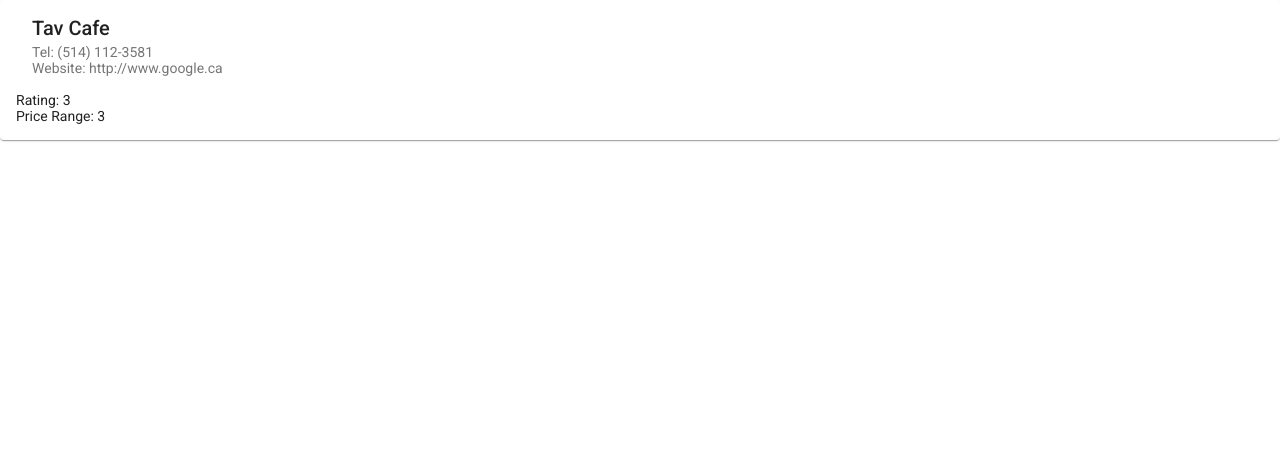
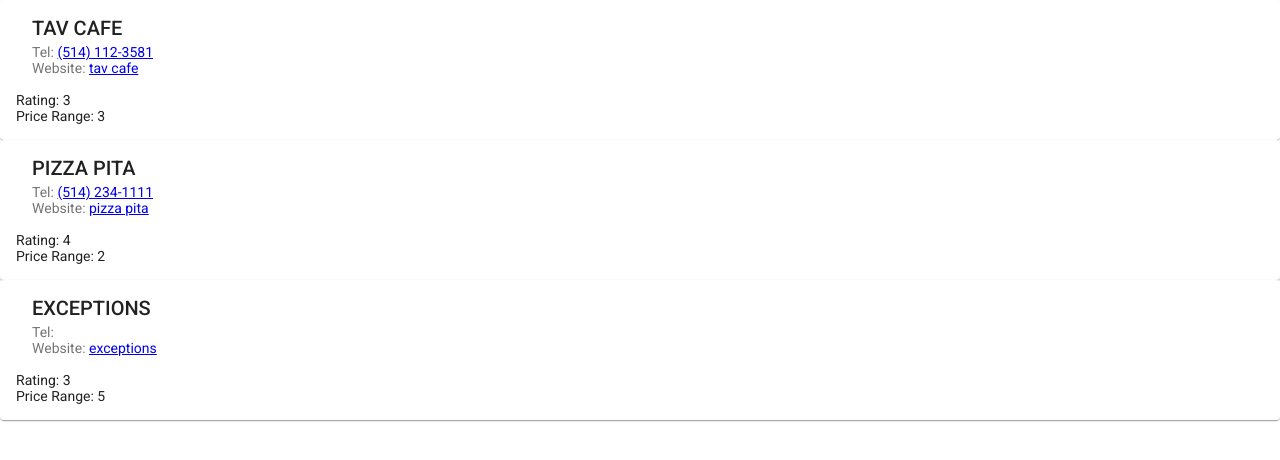
Before and after one commit to Dunkindon13/kosher, an Angular app: page / in a window 1280 px wide. Shown: the top 460 px of the page. Built offline with nearby package versions, Linux system fonts and the light colour scheme.

Commit message:
Added 3 Restaurants in Restaurant Card. End of Part 1.

```diff
--- a/src/app/app.component.html
+++ b/src/app/app.component.html
@@ -1,4 +1,4 @@
-
-<app-rest-card></app-rest-card>
-
+<div *ngFor="let rest of rests">
+<app-rest-card [restaurant]="rest"></app-rest-card>
+</div>
 <router-outlet></router-outlet>
--- a/src/app/app.component.ts
+++ b/src/app/app.component.ts
@@ -1,4 +1,5 @@
 import {Component, OnInit} from '@angular/core';
+import {Restaurant} from './models/restaurant';
 
 @Component({
   selector: 'app-root',
@@ -7,5 +8,31 @@
 })
 
 export class AppComponent {
+  rests: Restaurant[];
 
+  constructor() {
+    this.rests = [];
+    let r1 = new Restaurant();
+    r1.name = 'TAV Cafe';
+    r1.phone = '(514) 112-3581';
+    r1.rating = 3;
+    r1.priceRange = 3;
+    r1.website = 'http://www.cafetav.com';
+    this.rests.push(r1);
+
+    r1 = new Restaurant();
+    r1.name = 'Pizza Pita';
+    r1.phone = '(514) 234-1111';
+    r1.rating = 4;
+    r1.priceRange = 2;
+    r1.website = 'http://www.pizzapita.com';
+    this.rests.push(r1);
+
+    r1 = new Restaurant();
+    r1.name = 'Exceptions';
+    r1.rating = 3;
+    r1.priceRange = 5;
+    r1.website = 'http://www.exceptionmontreal.com';
+    this.rests.push(r1);
+  }
 }
--- a/src/app/views/rest-card/rest-card.component.html
+++ b/src/app/views/rest-card/rest-card.component.html
@@ -1,13 +1,13 @@
 
   <mat-card class="width">
     <mat-card-header>
-      <mat-card-title>{{restaurant.name}}</mat-card-title>
-      <mat-card-subtitle>Tel: {{restaurant.phone}}<br>
-        Website: {{restaurant.website}}</mat-card-subtitle>
+      <mat-card-title>{{restaurant.name | uppercase}}</mat-card-title>
+      <mat-card-subtitle>Tel: <a href="tel:{{restaurant.phone}}" target="_blank">{{restaurant.phone}}</a><br>
+        <span *ngIf="restaurant.website">Website: <a href="{{restaurant.website}}" target="_blank">{{restaurant.name | lowercase}}</a> </span></mat-card-subtitle>
     </mat-card-header>
 
 
     <mat-card-content>
-<p>Rating: {{restaurant.rating}} <br> Price Range: {{restaurant.priceRange}}</p>
+      <p>Rating: {{restaurant.rating}} <br> Price Range: {{restaurant.priceRange}}</p>
 </mat-card-content>
 </mat-card>
--- a/src/app/views/rest-card/rest-card.component.ts
+++ b/src/app/views/rest-card/rest-card.component.ts
@@ -1,4 +1,4 @@
-import { Component, OnInit } from '@angular/core';
+import {Component, Input, OnInit} from '@angular/core';
 import {Restaurant} from '../../models/restaurant';
 
 @Component({
@@ -7,17 +7,18 @@
   styleUrls: ['./rest-card.component.scss']
 })
 export class RestCardComponent implements OnInit {
-restaurant: Restaurant;
+@Input() restaurant: Restaurant;
+
   constructor() {
-   this.restaurant = new Restaurant();
+  /*this.restaurant = new Restaurant();*/
   }
 
   ngOnInit() {
-    this.restaurant.name = 'Tav Cafe';
+    /*this.restaurant.name = 'TAV Cafe';
     this.restaurant.phone = '(514) 112-3581';
     this.restaurant.rating = 3;
     this.restaurant.priceRange = 3;
-    this.restaurant.website = 'http://www.google.ca';
+    this.restaurant.website = 'http://www.cafetav.com';*/
   }
 
 }
--- a/src/styles.scss
+++ b/src/styles.scss
@@ -12,14 +12,15 @@
 // Define the palettes for your theme using the Material Design palettes available in palette.scss
 // (imported above). For each palette, you can optionally specify a default, lighter, and darker
 // hue. Available color palettes: https://material.io/design/color/
-$kosher-primary: mat-palette($mat-indigo);
-$kosher-accent: mat-palette($mat-pink, A200, A100, A400);
+$kosher-primary: mat-palette($mat-blue);
+$kosher-accent: mat-palette($mat-amber, A200, A100, A400);
 
 // The warn palette is optional (defaults to red).
 $kosher-warn: mat-palette($mat-red);
 
 // Create the theme object (a Sass map containing all of the palettes).
 $kosher-theme: mat-light-theme($kosher-primary, $kosher-accent, $kosher-warn);
+//$kosher-theme: mat-dark-theme($kosher-primary, $kosher-accent, $kosher-warn);
 
 // Include theme styles for core and each component used in your app.
 // Alternatively, you can import and @include the theme mixins for each component
```
